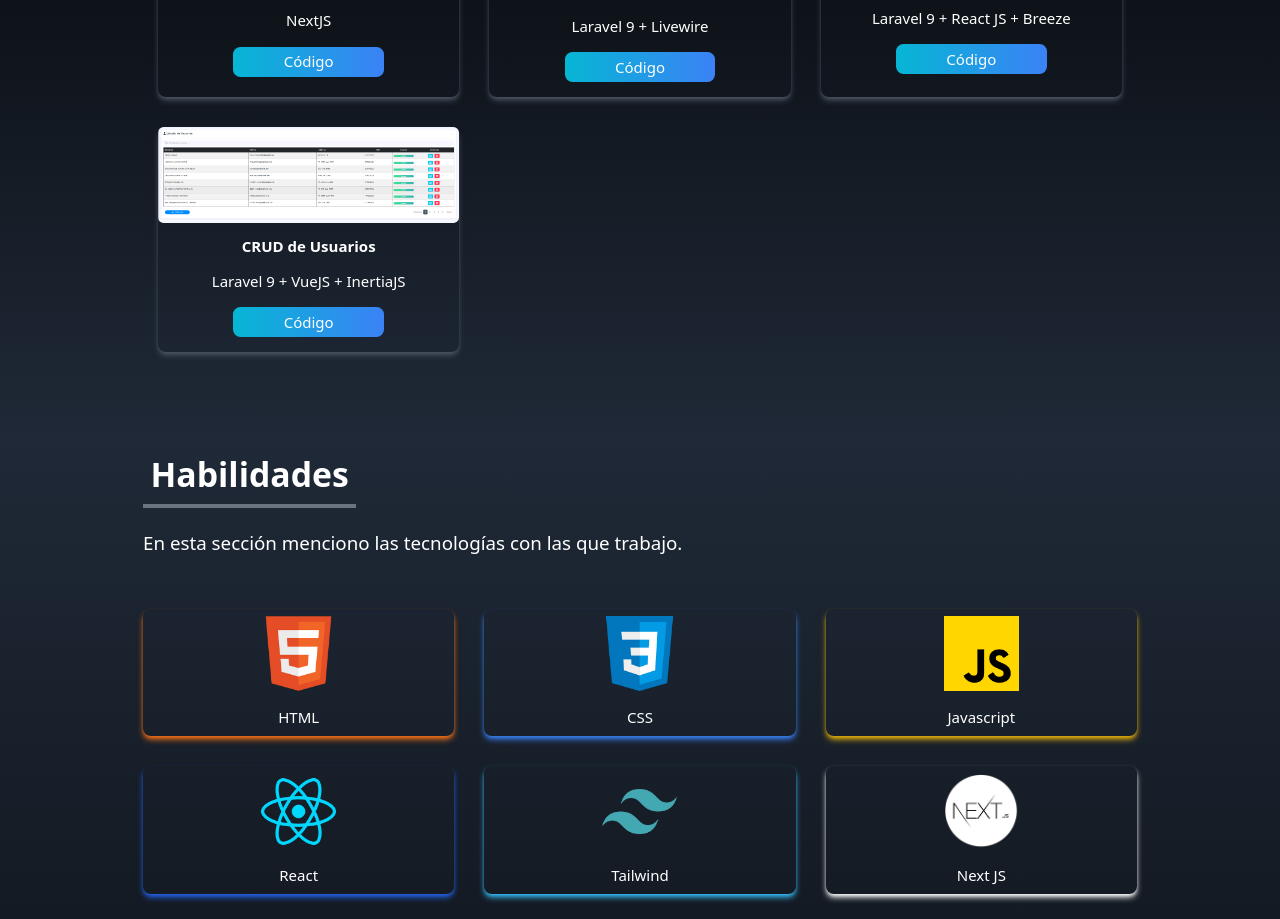
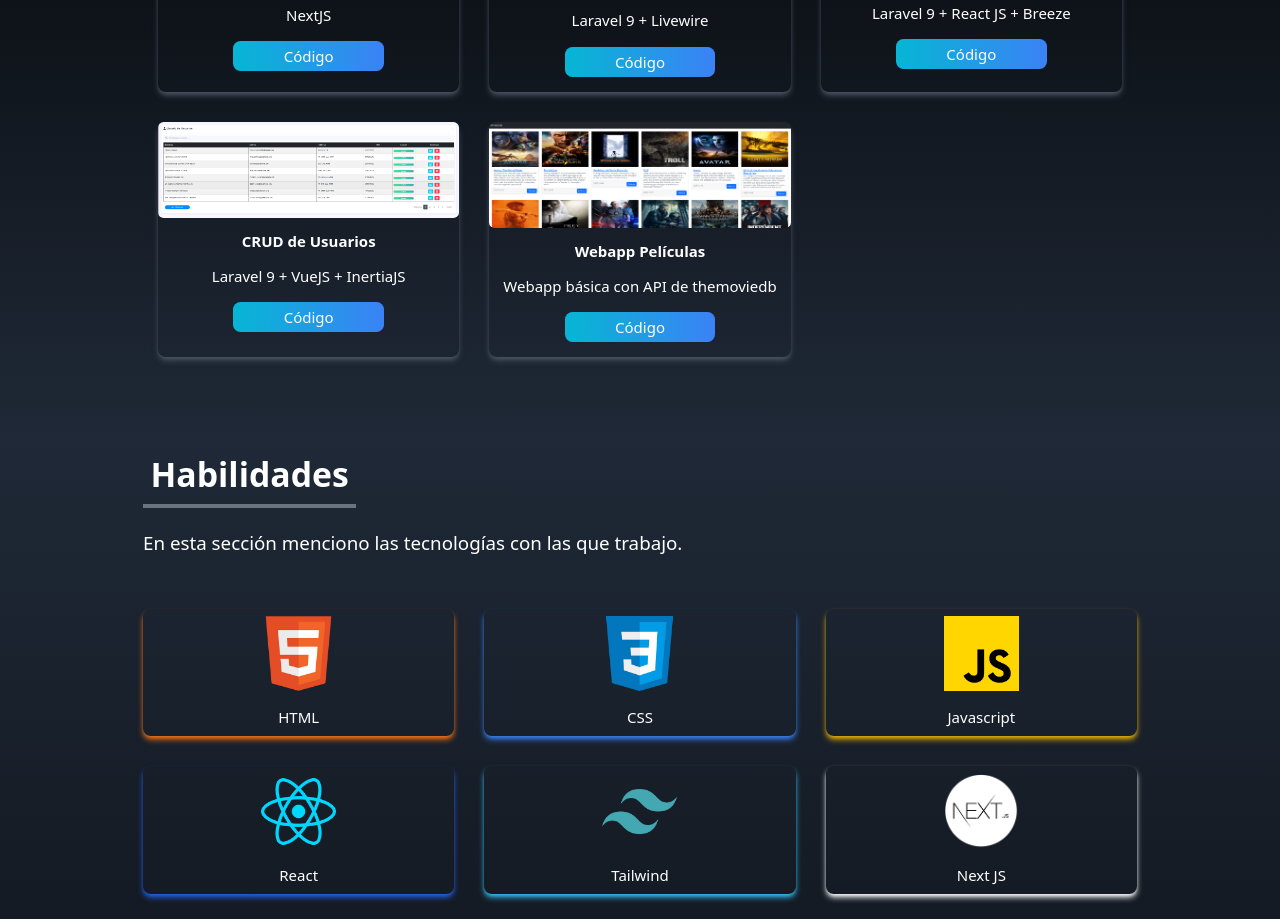
Before and after one commit to pholguinc/portafolio, a Next.js app: page /Portfolio in a window 1280 px wide. Shown: the part 1960-2879 px from the top of the page. Built offline with nearby package versions, Linux system fonts and the light colour scheme.

Commit message:
add project movie api

```diff
--- a/pages/Portfolio.jsx
+++ b/pages/Portfolio.jsx
@@ -37,6 +37,14 @@ export default function Portfolio() {
       href: 'https://github.com/pholguinc/crud-usuarios'
 
     },
+    {
+      id: 4,
+      src: '/movie.png',
+      title: 'Webapp Películas',
+      desc :'Webapp básica con API de themoviedb',
+      href: 'https://github.com/pholguinc/movie-api'
+
+    },
   ]
   return (
     <div
```
Also changed, not shown: public/movie.png (added).
